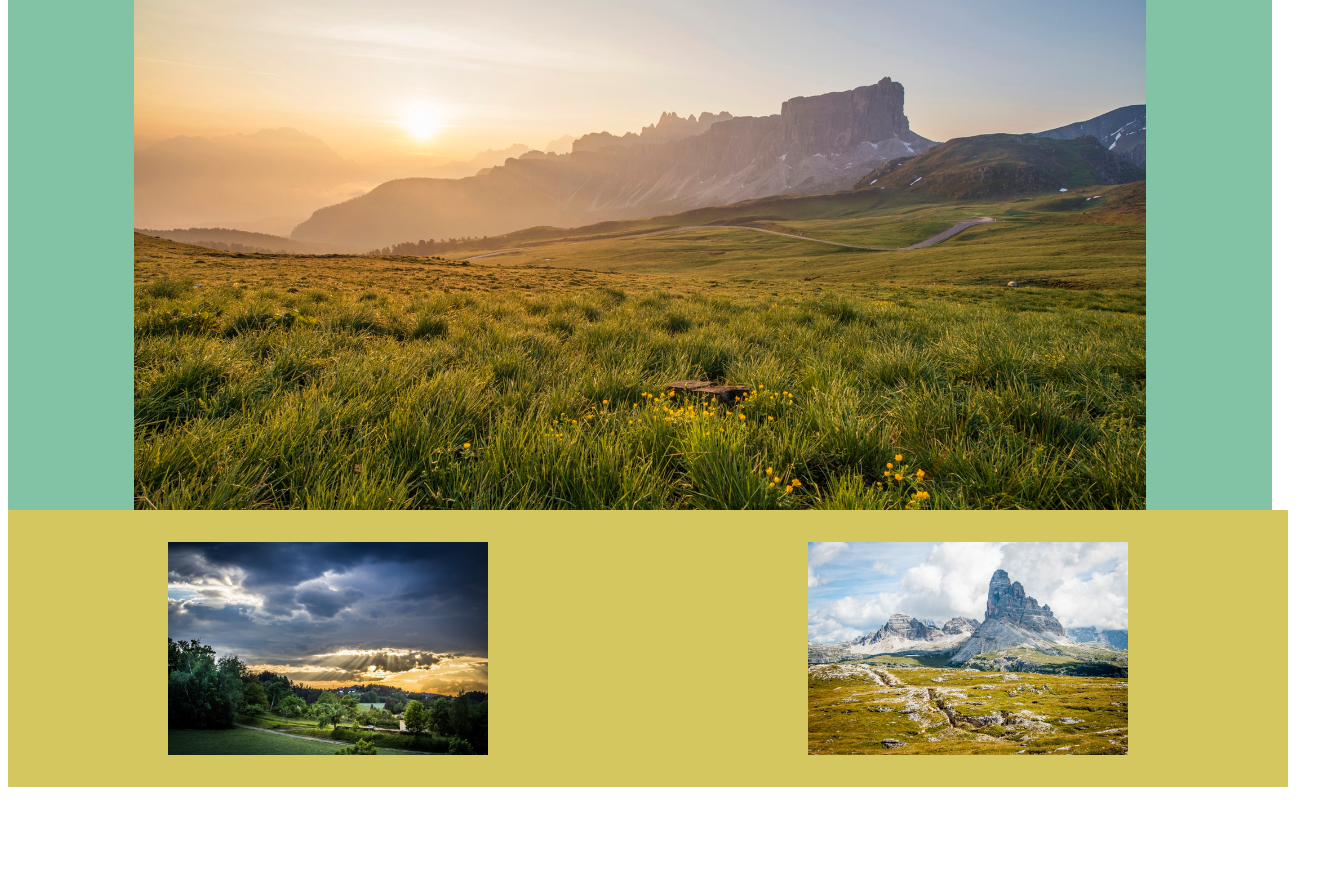
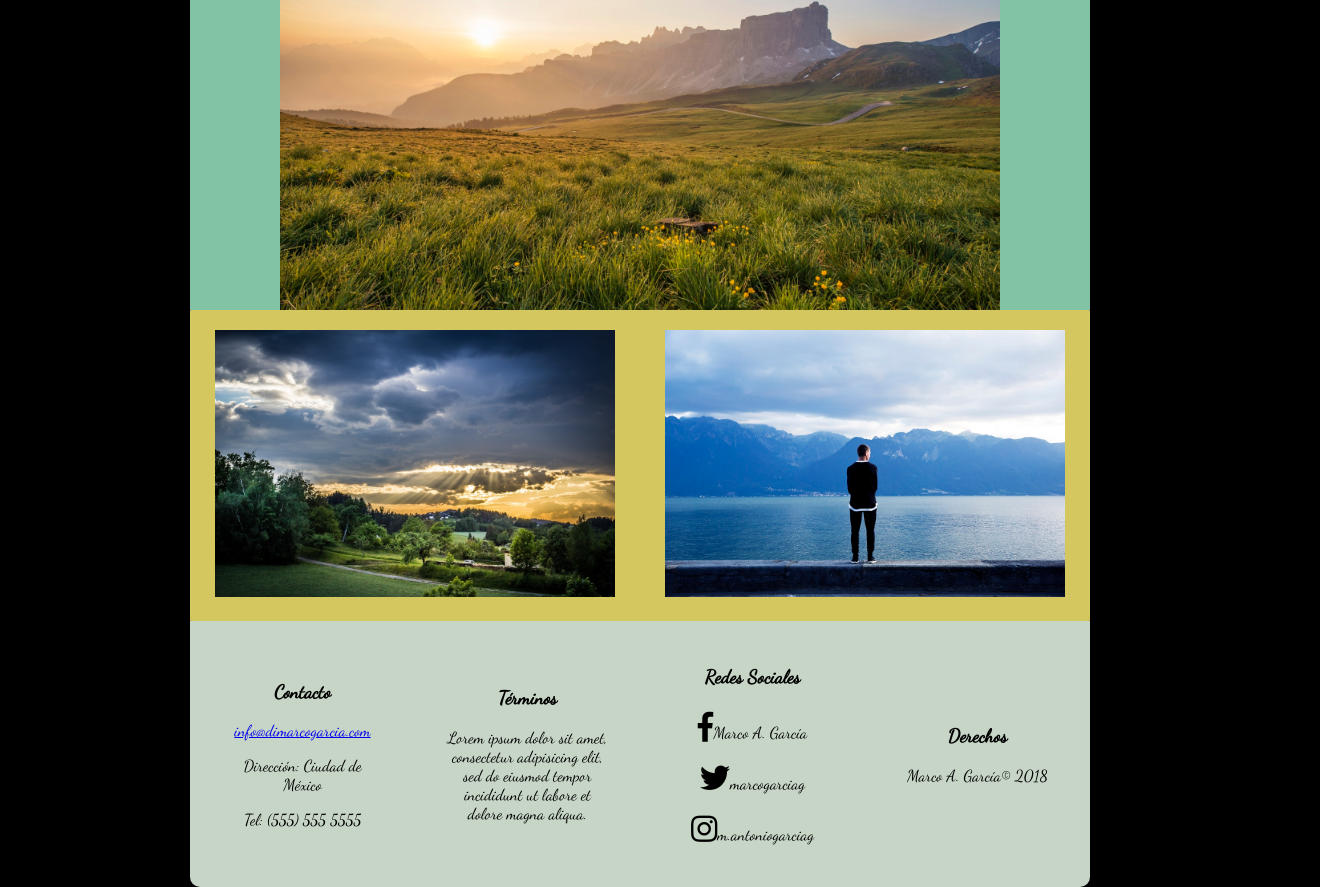
Before and after one commit to marcogg/nextu, a plain HTML site: page evaluacion 2/index.html in a window 1280 px wide. Shown: the part 174-1061 px from the top of the page, 1320 px wide, since content can reach past the window. Before the commit the page ends 973 px from the top, so only its background shows below. Drawn offline with Linux system fonts and the light colour scheme.

Commit message:
Home completado
Listo el home

```diff
--- a/evaluacion 2/css/estilos.css
+++ b/evaluacion 2/css/estilos.css
@@ -2,20 +2,55 @@
 font-family: DancingScript-Regular;
 src: url('https://fonts.googleapis.com/css?family=Dancing+Script');
 }
+@media only screen and (min-width: 900px){
+
+body{
+	background-color: black;
+	overflow-x: hidden;
+	width: 900px;
+	margin: auto;
+}
+}
+
+.container{
+	margin: auto;
+}
+
+@media only screen and (min-width: 900px){
 
 .header{
 	background-color: #5b7989;
-	width: 100vw;
+	width: 100%;
 	height:auto;
-	padding: 1em;
 	border-radius: 10px 10px 0 0;
+}
+}
+
+@media only screen and (max-width: 900px){
+
+.header{
+	background-color: #5b7989;
+	width: 100%;
+	height:auto;
+	display: block;
+	margin: auto;
+	border-radius: 10px 10px 0 0;
+}
 }
 
 h1{
 	font-family: 'Dancing Script', cursive;
 	color: white;
-	text-shadow: 2px 2px 2px #02010a;
 }
+h3{
+	font-family: 'Dancing Script', cursive;
+	color: black;
+}
+p{
+	font-family: 'Dancing Script', cursive;
+	color: black;
+}
+
 
 nav p{
 	font-family: 'Dancing Script', cursive;
@@ -24,18 +59,37 @@ nav p{
 	padding: 1em;
 	text-align: center;
 }
-
+@media only screen and (min-width: 900px){
 .titulo{
-width: 70vw;
+width: 70%;
 display: inline-block;
 }
+}
 
+@media only screen and (min-width: 900px){
 .menu{
-	width: 30vw;
+	width: 30%;
 	display: inline-block;
 	float: right;
 }
+}
+@media only screen and (max-width: 900px){
+	.menu{
+		text-align: center;
+		display: inline-block;
+		margin: auto;
+		width: 100%;
+	}
+	.titulo{
+		text-align: center;
+		display: inline-block;
+		margin: auto;
+		width: 100%;
+	}
+}
 
+
+/*body------------------*/
 .img-central{
 	width: 100%;
 	background-color:#82c3a6;
@@ -45,22 +99,67 @@ display: inline-block;
 	background-color:  #d5c75f;
 	width: 100%
 	margin: auto;
-	display: inline-flex;
 	border-radius: 1px;
+	display: flex;
+  	flex-flow: row wrap;
+
 	;
 }
 .col2{
-	display: inline-block;
-	width: 50vw;
 	margin: auto;
+	padding: 20px;
 }
-.img-2col{
-	width: 50%;
-	height: auto;
-	padding:5%;
+
+.img-izq{
+	-webkit-transition: -webkit-transform 1.5;
+	-ms-transition: -ms-transform 1.5s;
+    transition: transform 1.5s;
+}
+.img-izq:hover{
+	border: 2px solid black;
+	transform: rotate(10deg);
+	-ms-transform:rotate(10deg);
+    -webkit-transform:rotate(10deg);
+    box-shadow: 5px 5px 5px #82c3a6;
+
+}
+
+.img-der{
+	transition: transform 1.5s;
+}
+
+.img-der:hover{
+	transform: translate(20px, -5px);
+	-ms-transform:translate(20px, -5px);
+    -webkit-transform:translate(20px, -5px);
+    border:2px solid black;
+    box-shadow: 5px 5px #82c3a6;
+}
+
+/*FOOTER-------------------*/
+@media only screen and (min-width: 900px){
+.footer-container{
+	background-color: #C6d5c5;
+	border-radius: 0 0 10px 10px;
+	display: flex;
+	flex-flow: row wrap;
+}
+}
+
+@media only screen and (max-width: 900px){
+.footer-container{
+	background-color: #C6d5c5;
+	border-radius: 0 0 10px 10px;
+	display: flex;
+	flex-flow: column wrap;
+
+}
+}
+
+.footer-box{
+	width: 160px;
+	padding: 3%;
 	display: block;
 	margin: auto;
+	text-align: center;
 }
-.img-izq:hover{
-
-}
--- a/evaluacion 2/index.html
+++ b/evaluacion 2/index.html
@@ -5,7 +5,7 @@
 	<meta name="viewport" content="width=device-width, initial-scale=1.0, scalable=no">
 	<link rel="stylesheet" type="text/css" href="css/estilos.css">
 	<link href="https://fonts.googleapis.com/css?family=Dancing+Script" rel="stylesheet">
-
+	<link href="https://use.fontawesome.com/releases/v5.0.6/css/all.css" rel="stylesheet">
 	<title>Comenzando con la fotografía</title>
 </head>
 <body>
@@ -27,13 +27,37 @@
 		</div>
 		<div class="img-secundaria">
 			<div class="col2">
-				<img class="img-2col img-izq" src="images/foto2.jpg">
+				<img class="img-izq" src="images/foto2.jpg" width="400" href="paisajes.html">
 			</div>
 			<div class="col2">
-				<img class="img-2col img-der" src="images/foto3.jpg">
+				<img class="img-der" src="images/foto4.jpg" width="400" href="retratos.html">
 			</div>
 		</div>
 	</div>
-
+	<footer>
+		<div class="footer-container">
+			<div class="footer-box">
+				<h3>Contacto</h3>
+				<p><a href="mailto:info@dimarcogarcia.com">info@dimarcogarcia.com</a></p>
+				<p>Dirección: Ciudad de México</p>
+				<p>Tel: (555) 555 5555</p>
+			</div>
+			<div class="footer-box">
+				<h3>Términos</h3>
+				<p>Lorem ipsum dolor sit amet, consectetur adipisicing elit, sed do eiusmod
+				tempor incididunt ut labore et dolore magna aliqua.</p>
+			</div>
+			<div class="footer-box">
+				<h3>Redes Sociales</h3>
+				<i class="fab fa-facebook-f" style="font-size: 30px; display: inline-block;"></i><p style="display: inline-block;">Marco A. García</p><br>
+				<i class="fab fa-twitter" style="font-size: 30px;"></i><p style="display: inline-block;">marcogarciag</p><br>
+				<i class="fab fa-instagram" style="font-size: 30px;"></i><p style="display: inline-block;">m.antoniogarciag</p>
+			</div>
+			<div class="footer-box">
+				<h3>Derechos</h3>
+				<p>Marco A. García© 2018</p>
+			</div>
+		</div>
+	</footer>
 </body>
 </html>
```
Also changed, not shown: evaluacion 2/images/foto4.jpg (added).
